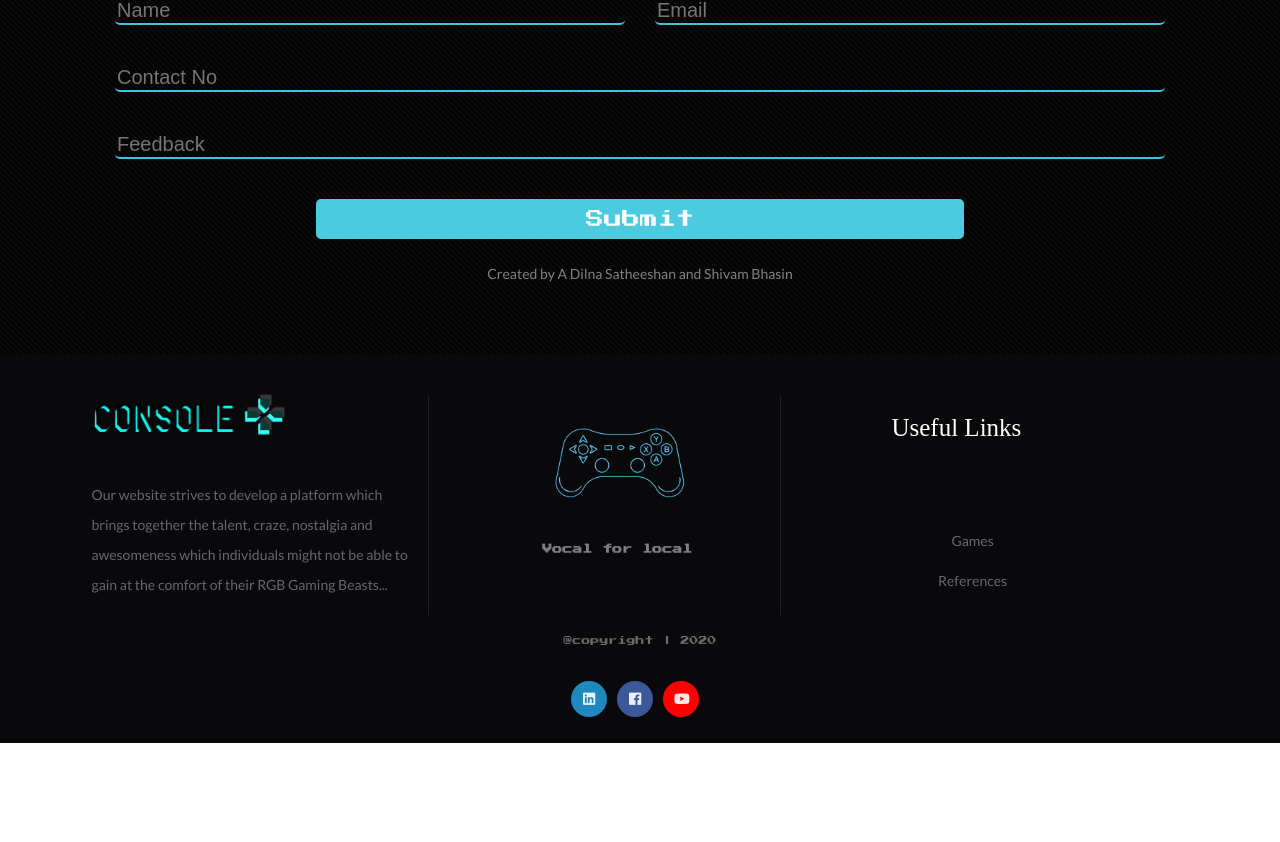
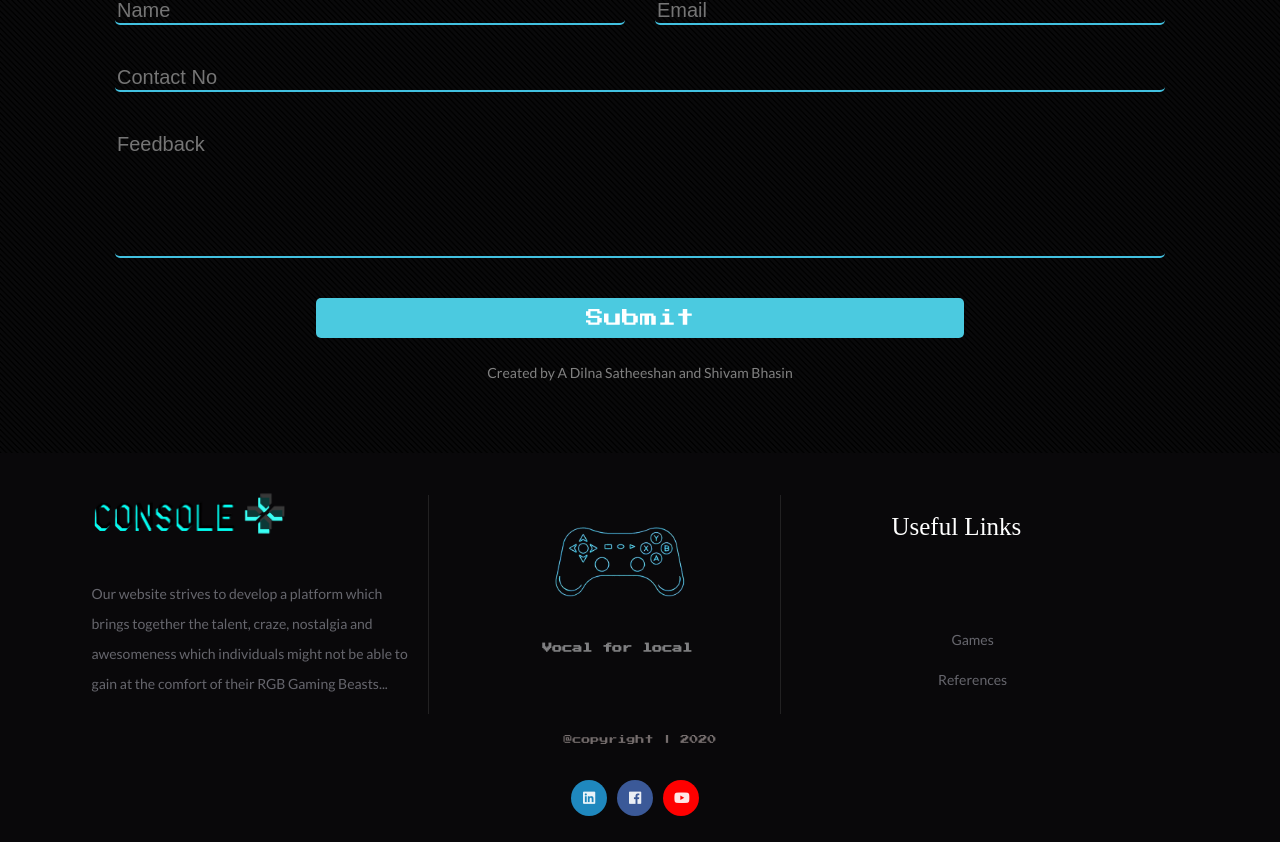
Before and after one commit to shivam4800/console-plus, a React (Create React App) app in the folder client/: page /contact in a window 1280 px wide. Shown: the part 1160-2002 px from the top of the page. Before the commit the page ends 1903 px from the top, so only its background shows below. Built offline with nearby package versions, Linux system fonts and the light colour scheme; no server answers.

Commit message:
jabardasti feedback changes

```diff
--- a/client/src/components/Contact.css
+++ b/client/src/components/Contact.css
@@ -107,7 +107,7 @@
     }
 
 #contact-form-feedback {
-    padding-bottom: 80px;
+    padding-bottom: 100px;
 }
 
 @media only screen and (max-width:1000px) {
--- a/client/src/components/Contact.js
+++ b/client/src/components/Contact.js
@@ -75,7 +75,7 @@ const Contact = () => {
             alert('Contact Number cannot be empty')
         }
 
-        if (document.getElementById('cdesc').value == '') {
+        if (document.getElementById('contact-form-feedback').value == '') {
             alert('Please write something')
         }
 
@@ -87,6 +87,7 @@ const Contact = () => {
         if (!document.getElementById('cmail').value.match(mailformat)) {
             alert('Please enter proper email!');
         }
+        else {
             const feedback = {
                 name: name,
                 email: email,
@@ -106,7 +107,7 @@ const Contact = () => {
 
 
                 });
-
+        }
 
 
     }
@@ -176,7 +177,7 @@ const Contact = () => {
                                     <input placeholder="Contact No" className="contact-form-input" onChange={onNumberChange} required id='cnum' value={number} />
                                 </div>
                                 <div className="col-12 col-sm-12 col-md-12 col-lg-12" >
-                                    <input placeholder="Feedback" className="contact-form-input" id="contact-form-feedback" required id='cdesc' onChange={onDescChange} value={desc} />
+                                    <input placeholder="Feedback" className="contact-form-input" id="contact-form-feedback" required onChange={onDescChange} value={desc} />
                                 </div>
                                 <div>
                                     <button className="contact-form-btn" onClick={onSubmit}  > Submit</button>
```
Lines whose indentation alone changed are shown as unchanged.
